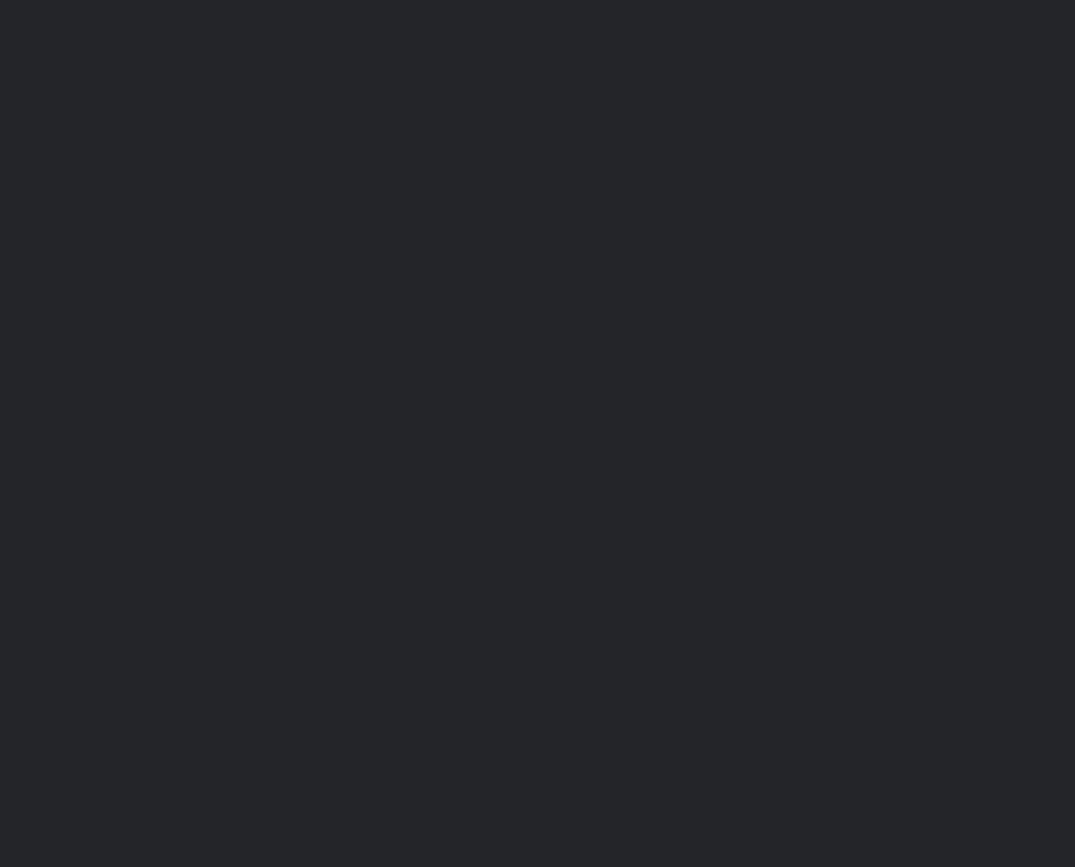
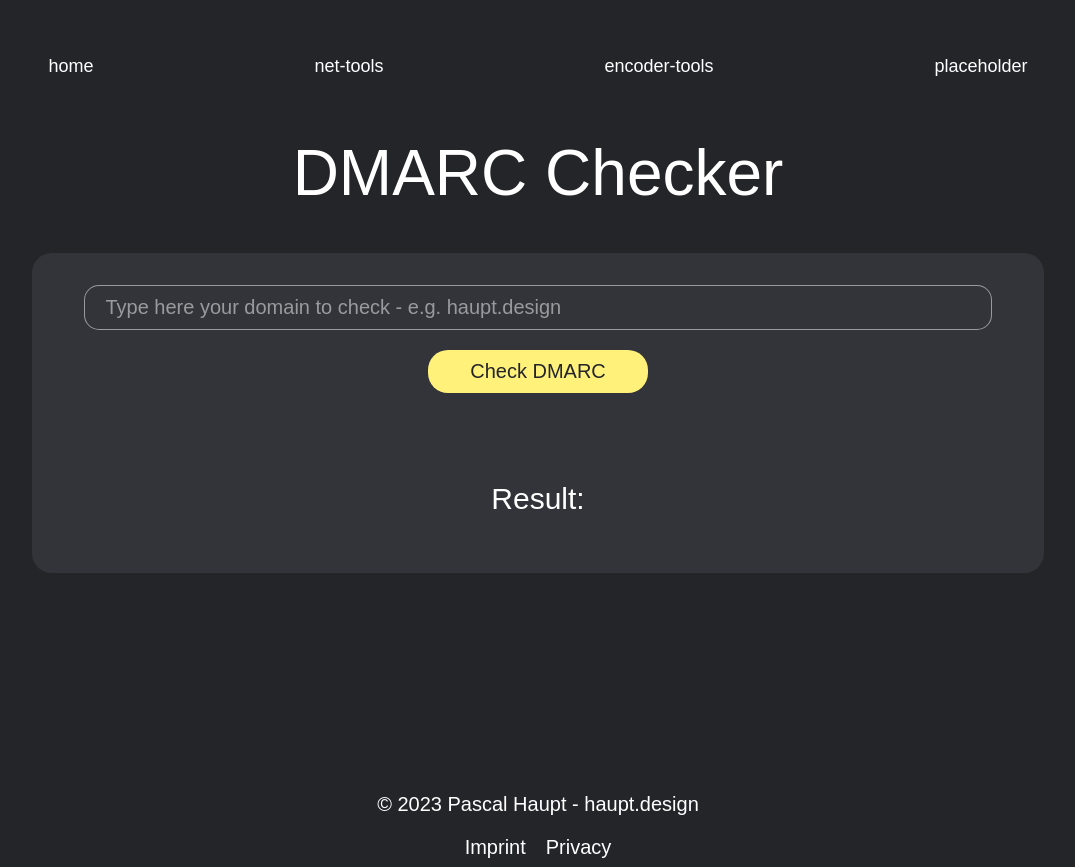
Before and after one commit to haupt-pascal/toolware.dev, a Nuxt app: page /dmarc-checker in a window 1280 px wide. Before the commit this address had no page. Shown: the whole page, without its empty margins (102-1177 px from the left). Before the commit the page ends 800 px from the top, so only its background shows below. Built offline with nearby package versions, Linux system fonts and the light colour scheme.

Commit message:
added dmarc-checker and added redirect-checker to navigation

```diff
--- a/assets/stylesheet/style.scss
+++ b/assets/stylesheet/style.scss
@@ -15,6 +15,7 @@ a {
   text-decoration: none;
   color: $white;
   cursor: pointer;
+  font-family: "Along Sans s2", sans-serif;
 
   &:hover {
     color: $primary;
--- a/components/Navigation.vue
+++ b/components/Navigation.vue
@@ -23,6 +23,7 @@
           <li><a href="/dkim-checker">DKIM-Checker</a></li>
           <li><a href="/dmarc-checker">DMARC-Checker</a></li>
           <li><a href="/ssl-checker">SSL-Checker</a></li>
+            <li><a href="/redirect-checker">Redirect-Checker</a></li>
           <li><a href="/whois">Whois-Online</a></li>
         </ul>
       </li>
--- /dev/null
+++ b/pages/dmarc-checker.vue
@@ -0,0 +1,71 @@
+<template>
+  <Navigation />
+  <h1>DMARC Checker</h1>
+  <div class="input-container">
+    <input
+      type="text"
+      placeholder="Type here your domain to check - e.g. haupt.design"
+      v-model="inputURL"
+      @keyup.enter="handleEnterKey"
+    />
+    <button @click="checkDKIM">Check DMARC</button>
+    <div class="result-container">
+      <h2>Result:</h2>
+      <p v-if="loading">Loading...</p>
+      <p v-if="result !== null && result !== ''">
+        The DMARC record is: <b>{{ result }}</b>
+      </p>
+      <p v-else-if="result !== null && result !== ''">
+        No DMARC found for this domain
+      </p>
+    </div>
+  </div>
+  <Footer />
+</template>
+
+<script setup>
+import { ref, watch } from "vue";
+
+const inputURL = ref("");
+const loading = ref(false);
+const result = ref(null);
+
+const checkDKIM = async () => {
+  if (inputURL.value) {
+    loading.value = true;
+    try {
+      const response = await useFetch("/api/dmarc", {
+        query: {
+          url: inputURL.value,
+        },
+      });
+      const data = response.data;
+      result.value = data || ""; // Set result to empty string if no DKIM found
+    } catch (error) {
+      console.error("Error fetching DMARC record:", error);
+      result.value = "Error fetching DMARC record.";
+    } finally {
+      loading.value = false;
+    }
+  } else {
+    result.value = "Please enter a domain.";
+  }
+};
+
+const handleEnterKey = () => {
+  if (inputURL.value.trim() !== "") {
+    checkDKIM();
+  }
+};
+
+watch(
+  () => inputURL.value,
+  () => {
+    if (event.key === "Enter") {
+      handleEnterKey();
+    }
+  }
+);
+</script>
+
+<style scoped></style>
```
Also changed, not shown: 1 other file (tests, documents, lock files or other folders).
